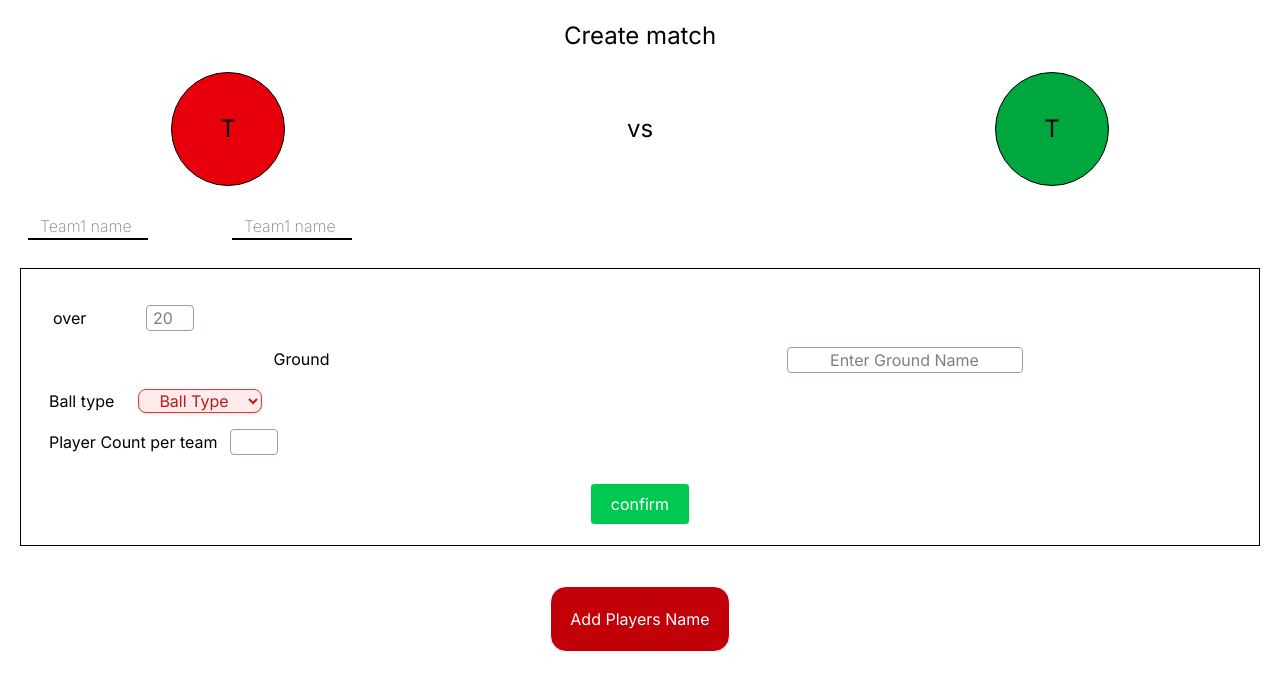
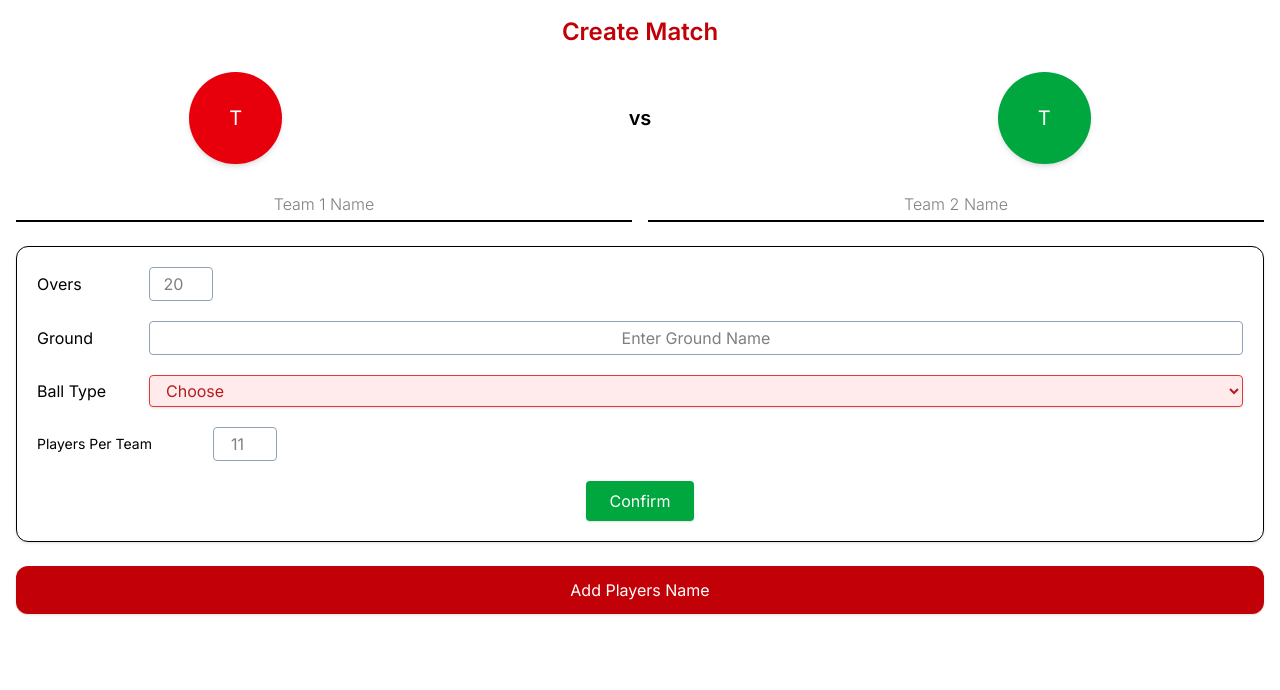
Before and after one commit to ASHISHPUNDIR12/CricketScoreTracker, a React (Vite) app in the folder frontend/: page /creatematch in a window 1280 px wide. Shown: the top 690 px of the page. Built offline with nearby package versions, Linux system fonts and the light colour scheme.

Commit message:
updated frontend

```diff
--- a/frontend/src/App.tsx
+++ b/frontend/src/App.tsx
@@ -6,6 +6,7 @@ import Matches from "./pages/Matches"
 import MatchDetailPage from "./pages/MatchDetailPage"
 import FinalHomePage from "./pages/FinalHomePage"
 import CreateMatches from "./pages/CreateMatches"
+import AddPlayers from "./pages/AddPlayers"
 
 
 function App() {
@@ -21,6 +22,7 @@ function App() {
         <Route path="/match/:id" element={<MatchDetailPage/>} />
         <Route path="/finalhome" element={<FinalHomePage/>} />
         <Route path="/creatematch" element={<CreateMatches/>} />
+        <Route path="/addplayers" element={<AddPlayers/>} />
       </Routes>
     </BrowserRouter>
     </>
--- a/frontend/src/components/CreateMatch.tsx
+++ b/frontend/src/components/CreateMatch.tsx
@@ -1,80 +1,107 @@
-const CreateMatch = () => {
-  return (
-    <div>
-      <div className="">
-        <h1 className="text-center text-2xl mt-5  ">Create match </h1>
-        <div className="mt-5 flex justify-around items-center">
-          <span className="border bg-red-600 px-12 py-10 text-2xl rounded-full">
+  const CreateMatch = () => {
+    return (
+      <div className="min-h-screen bg-white px-4 py-4 text-sm sm:text-base">
+        <h1 className="text-center text-2xl font-semibold text-red-700 mb-6">
+          Create Match
+        </h1>
+
+        {/* Team Display */}
+        <div className="flex justify-around items-center mb-6">
+          <span className="bg-red-600 text-white px-10 py-8 text-xl rounded-full shadow-md">
             T
           </span>
-          <span className="text-2xl">vs</span>
-          <span className="border px-12 bg-green-600 py-10 text-2xl rounded-full">
+          <span className="text-xl font-semibold">vs</span>
+          <span className="bg-green-600 text-white px-10 py-8 text-xl rounded-full shadow-md">
             T
           </span>
         </div>
-        <form action="submit">
-          <div className="flex gap-21  m-7 mt-7">
+
+        <form className="space-y-6">
+          {/* Team Names */}
+          <div className="flex flex-col sm:flex-row justify-between items-center gap-4">
             <input
-              className="w-30 border-b-2 text-center font-extralight outline-none "
+              className="flex-1 border-b-2 text-center py-1 font-light outline-none"
               type="text"
-              placeholder="Team1 name "
+              placeholder="Team 1 Name"
             />
             <input
-              className="w-30 border-b-2 text-center font-extralight outline-none"
+              className="flex-1 border-b-2 text-center py-1 font-light outline-none"
               type="text"
-              placeholder="Team1 name "
+              placeholder="Team 2 Name"
             />
           </div>
-          <div className="border mx-5 pt-7  ">
-            <div className=" p-2 pl-8    ">
-              <label className="pr-15">over</label>
+
+          {/* Match Details */}
+          <div className="border rounded-xl p-5 space-y-5 shadow-sm">
+            {/* Overs */}
+            <div className="flex items-center gap-4">
+              <label className="w-24">Overs</label>
               <input
-                className="w-12 border text-center rounded border-slate-400 "
+                className="w-16 border text-center rounded border-slate-400 py-1"
                 type="number"
                 placeholder="20"
               />
             </div>
-            <div className="flex  p-2 justify-around ">
-              <label className="pl-4">Ground</label>
+
+            {/* Ground */}
+            <div className="flex items-center gap-4">
+              <label className="w-24">Ground</label>
               <input
-                className="border text-center rounded border-slate-400"
+                className="flex-1 border text-center rounded border-slate-400 py-1"
                 type="text"
                 placeholder="Enter Ground Name"
               />
             </div>
-            <div className="flex  p-2 gap-6 pl-7">
-              <label>Ball type</label>
+
+            {/* Ball Type */}
+            <div className="flex items-center gap-4">
+              <label className="w-24">Ball Type</label>
               <select
                 name="ballType"
-                className="bg-[#ffebeb] text-[#b71c1c] border border-[#e53935] rounded-lg px-4  shadow-sm focus:outline-none focus:ring-2 focus:ring-[#e53935]"
+                className="flex-1 bg-[#ffebeb] text-[#b71c1c] border border-[#e53935] rounded px-3 py-1 shadow-sm focus:outline-none focus:ring-2 focus:ring-[#e53935]"
               >
-                <option className="text-gray-500">Ball Type</option>
+                <option>Choose</option>
                 <option value="tennis">Tennis</option>
                 <option value="flash">Flash</option>
                 <option value="leather">Leather</option>
               </select>
             </div>
-            <div className=" p-2 pl-7 ">
-              <label className="pr-2">Player Count per team </label>
+
+            {/* Player Count */}
+            <div className="flex items-center gap-4">
+              <label className="w-40 text-sm">Players Per Team</label>
               <input
-                className="w-12 border text-center rounded border-slate-400 "
-                type="text"
-                placeholder=""
+                className="w-16 border text-center rounded border-slate-400 py-1"
+                type="number"
+                placeholder="11"
               />
             </div>
-            <div className="text-center my-5   ">
-              <button className="border rounded bg-green-500 text-white  px-5 py-2 ">
-                confirm
+
+            {/* Confirm Button */}
+            <div className="text-center mt-4">
+              <button
+                type="button"
+                onClick={() => alert("Confirm")}
+                className="bg-green-600 hover:bg-green-700 text-white px-6 py-2 rounded shadow"
+              >
+                Confirm
               </button>
             </div>
           </div>
-          <div className="  bg-red-700 text-white text-center mt-10 rounded-2xl border w-45 mx-auto py-5">
-            <button>Add Players Name</button>
+
+          {/* Add Player Button */}
+          <div className="text-center">
+            <button
+              type="button"
+              onClick={() => alert("Add player")}
+              className="bg-red-700 hover:bg-red-800 text-white  w-full py-3 rounded-xl shadow"
+            >
+              Add Players Name
+            </button>
           </div>
         </form>
       </div>
-    </div>
-  );
-};
+    );
+  };
 
-export default CreateMatch;
+  export default CreateMatch;
```
